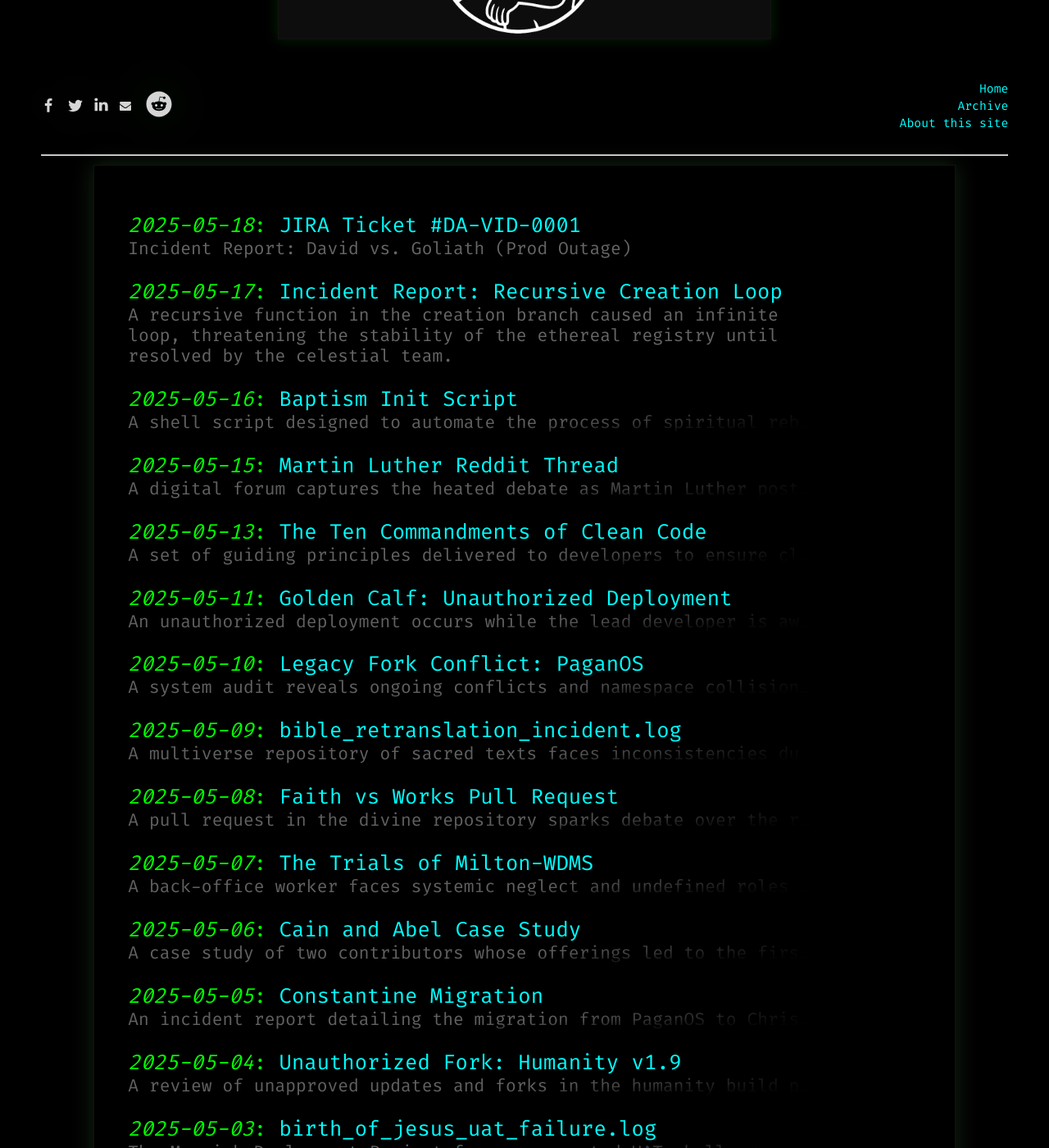
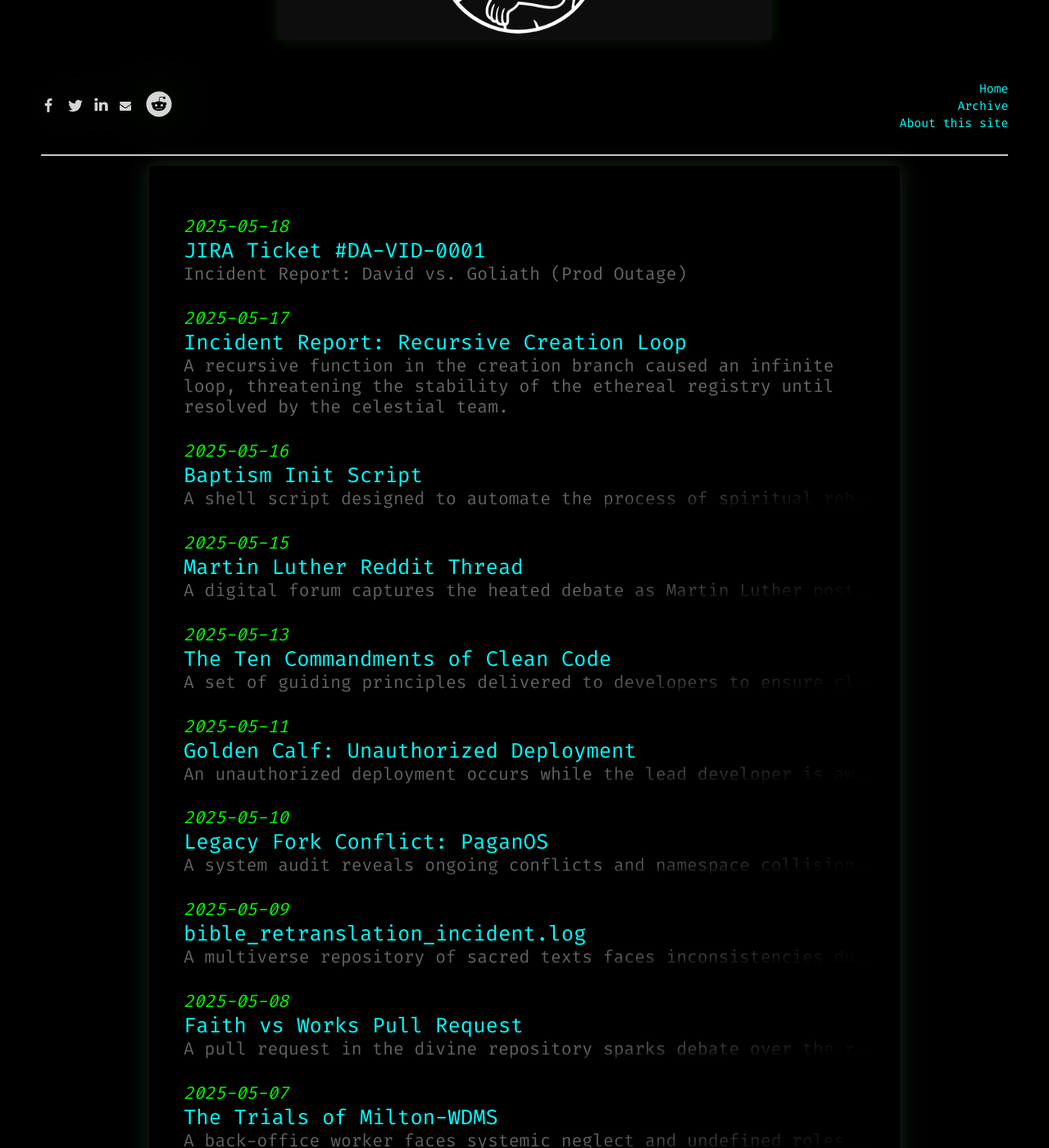
Before and after one commit to anthonypdawson/divine-devops-universe, a Jekyll site: the page built from index.md, in a window 1280 px wide and 1400 px high, scrolled down 397 px. Shown: the whole window at 82% size. Built offline with Jekyll 4.4.1, drawn with Linux system fonts in a browser that asks for light colours; some of the changed text lies outside the part shown.

Commit message:
Fix date formatting in post summaries for consistent display

```diff
--- a/_layouts/home_with_banner.html
+++ b/_layouts/home_with_banner.html
@@ -12,7 +12,7 @@
                 {% assign older_posts = site.posts | slice: 2, site.posts.size %}
                 {% for post in recent_posts %}
                 <li class="post-summary-container" style="max-width:40em;">
-                    <em>{{ post.date | date: "%Y-%m-%d" }}</em>:
+                    <em><small>{{ post.date | date: "%Y-%m-%d" }}</small></em><br/>
                     <a href="{{ post.url | relative_url }}#content" title="{{ post.title }}">{{ post.title }}</a>
                     <br>
                     <small class="post-summary">{{ post.summary }}</small>
@@ -20,7 +20,7 @@
                 {% endfor %}
                 {% for post in older_posts %}
                 <li class="post-summary-container" style="max-width:40em;">
-                    <em>{{ post.date | date: "%Y-%m-%d" }}</em>:
+                    <em><small>{{ post.date | date: "%Y-%m-%d" }}</small></em><br/>
                     <a href="{{ post.url | relative_url }}#content" title="{{ post.title }}">{{ post.title }}</a>
                     <br>
                     {% assign summary_lines = post.summary | newline_to_br | split: '<br />' %}
```
